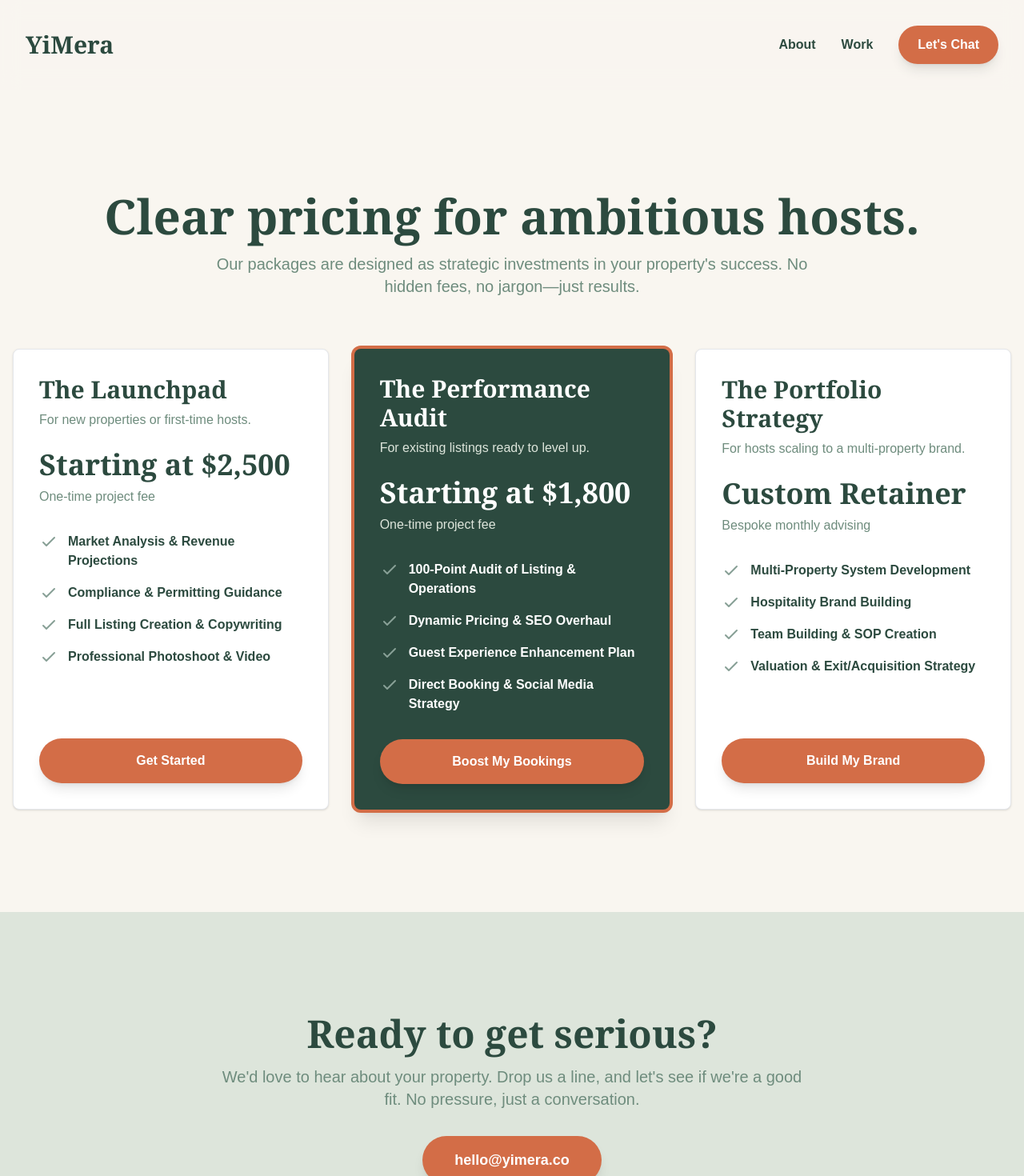
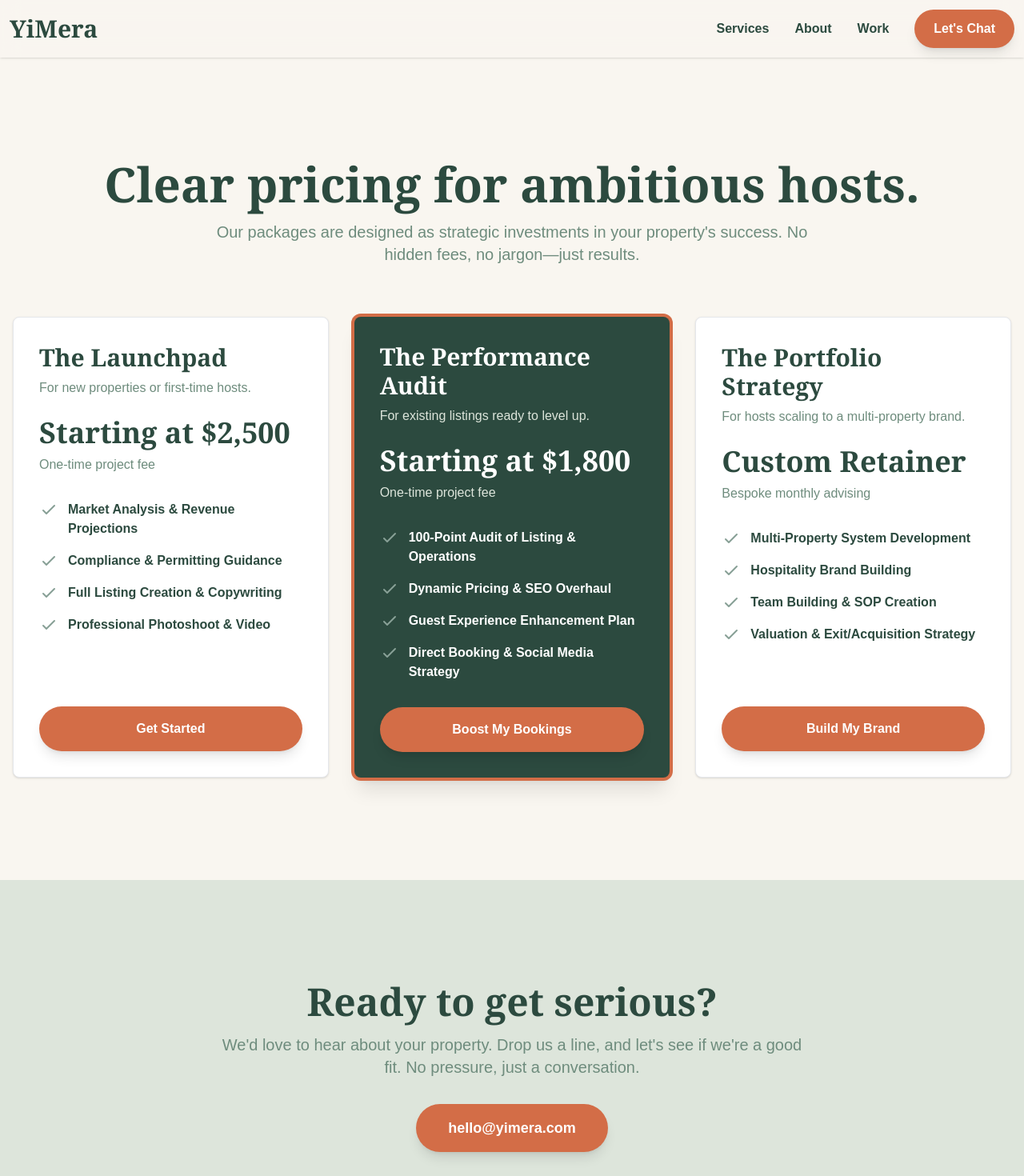
Before and after one commit to sunjunmian/yimera, a Next.js app: page /pricing in a window 1280 px wide. Shown: the top 1470 px of the page at 80% size. Built offline with nearby package versions, Linux system fonts and the light colour scheme.

Commit message:
Save latest website updates

```diff
--- /dev/null
+++ b/components/Header.js
@@ -0,0 +1,50 @@
+import { useState } from 'react';
+import Link from 'next/link';
+
+export default function Header() {
+  const [isMenuOpen, setIsMenuOpen] = useState(false);
+
+  return (
+    <>
+      <header className="sticky top-0 left-0 w-full z-30 p-3 bg-[#F9F6F0]/80 backdrop-blur-md shadow-sm">
+        <div className="container mx-auto flex justify-between items-center">
+          <Link href="/" className="font-serif text-3xl font-bold text-[#2C4A3F]">YiMera
+          </Link>
+
+          {/* Desktop Navigation */}
+          <nav className="hidden md:flex items-center space-x-8">
+            <a href="/#services" className="text-[#2C4A3F] font-semibold hover:text-[#D36D47] transition">Services</a>
+            <a href="/#about" className="text-[#2C4A3F] font-semibold hover:text-[#D36D47] transition">About</a>
+            <a href="/#portfolio" className="text-[#2C4A3F] font-semibold hover:text-[#D36D47] transition">Work</a>
+            <a href="#contact" className="bg-[#D36D47] text-white font-bold py-3 px-6 rounded-full hover:opacity-90 transition shadow-lg">Let&apos;s Chat</a>
+          </nav>
+
+          {/* Hamburger Button */}
+          <button
+            className="md:hidden z-50"
+            onClick={() => setIsMenuOpen(!isMenuOpen)}
+            aria-label="Toggle menu"
+          >
+            <div className="w-6 h-6 flex flex-col justify-around">
+              <span className={`block w-full h-0.5 bg-[#2C4A3F] transition-transform duration-300 ${isMenuOpen ? 'rotate-45 translate-y-[5px]' : ''}`}></span>
+              <span className={`block w-full h-0.5 bg-[#2C4A3F] transition-opacity duration-300 ${isMenuOpen ? 'opacity-0' : ''}`}></span>
+              <span className={`block w-full h-0.5 bg-[#2C4A3F] transition-transform duration-300 ${isMenuOpen ? '-rotate-45 -translate-y-[5px]' : ''}`}></span>
+            </div>
+          </button>
+        </div>
+      </header>
+
+      {/* Mobile Menu Overlay */}
+      <div
+        className={`fixed inset-0 bg-[#F9F6F0] z-20 transform transition-transform duration-500 ease-in-out ${isMenuOpen ? 'translate-y-0' : '-translate-y-full'}`}
+      >
+        <nav className="flex flex-col items-center justify-center h-full space-y-8 text-2xl">
+          <a href="/#services" className="text-[#2C4A3F] font-semibold hover:text-[#D36D47] transition" onClick={() => setIsMenuOpen(false)}>Services</a>
+          <a href="/#about" className="text-[#2C4A3F] font-semibold hover:text-[#D36D47] transition" onClick={() => setIsMenuOpen(false)}>About</a>
+          <a href="/#portfolio" className="text-[#2C4A3F] font-semibold hover:text-[#D36D47] transition" onClick={() => setIsMenuOpen(false)}>Work</a>
+          <a href="#contact" className="bg-[#D36D47] text-white font-bold py-4 px-8 rounded-full hover:opacity-90 transition shadow-lg" onClick={() => setIsMenuOpen(false)}>Let&apos;s Chat</a>
+        </nav>
+      </div>
+    </>
+  );
+}
--- a/pages/index.js
+++ b/pages/index.js
@@ -8,6 +8,7 @@ import { useInView } from 'react-intersection-observer';
 import { useEffect } from 'react';
 import Link from 'next/link'; // Import the Link component
 import Image from 'next/image'; // Add this line
+import Header from '../components/Header'; // Import the new Header component
 
 
 // Helper component for SVG icons to keep the code clean
@@ -53,18 +54,7 @@ export default function YiMeraHome() {
   return (
     // Main container with the off-white background color
     <div className="bg-[#F9F6F0] text-[#2C4A3F]">
-      {/* Header */}
-      <header className="absolute top-0 left-0 w-full z-10 p-8">
-        <div className="container mx-auto flex justify-between items-center">
-          <h1 className="font-serif text-3xl font-bold text-[#2C4A3F]">YiMera</h1>
-          <nav className="hidden md:flex items-center space-x-8">
-            <Link href="#services" className="text-[#2C4A3F] font-semibold hover:text-[#D36D47] transition">Services</Link>
-            <Link href="#about" className="text-[#2C4A3F] font-semibold hover:text-[#D36D47] transition">About</Link>
-            <Link href="#portfolio" className="text-[#2C4A3F] font-semibold hover:text-[#D36D47] transition">Work</Link>
-            <Link href="#contact" className="bg-[#D36D47] text-white font-bold py-3 px-6 rounded-full hover:opacity-90 transition shadow-lg">Let&apos;s Chat</Link>
-          </nav>
-        </div>
-      </header>
+    <Header />
 
       <main>
         {/* Hero Section - Corrected Layout */}
@@ -78,7 +68,7 @@ export default function YiMeraHome() {
                         transition={{ duration: 0.8, delay: 0.2, ease: "easeOut" }}
                         className="font-serif text-5xl md:text-6xl font-bold leading-tight mb-6"
                     >
-                        Turn your Short Term Rental into a Long Term Asset.
+                        Turn Short Term Rentals into Long Term Assets.
                     </motion.h2>
                     <motion.p
                         initial={{ opacity: 0, y: 40 }}
@@ -86,7 +76,7 @@ export default function YiMeraHome() {
                         transition={{ duration: 0.8, delay: 0.4, ease: "easeOut" }}
                         className="text-xl md:text-2xl max-w-xl text-[#6E8C7D] mb-8"
                     >
-                        A creative consultancy for short-term rental owners who think like investors. We turn good listings into great businesses.
+                        A platform agnostic consultancy for short-term rental owners who think like investors. We turn good listings into great businesses.
                     </motion.p>
                      <motion.div
                         initial={{ opacity: 0, y: 40 }}
@@ -166,8 +156,8 @@ export default function YiMeraHome() {
             <AnimatedSection>
               <div className="text-left">
                 <h3 className="font-serif text-4xl md:text-5xl font-bold mb-6">Where the Left Brain Meets the Right Brain.</h3>
-                <p className="text-lg text-[#6E8C7D] mb-4">Most consultants are either creatives who don&quot;t get the numbers, or data nerds who miss the magic. We think that&quot;s a false choice.</p>
-                <p className="text-lg">YiMera was founded on a simple idea: what if you combined a <span className="font-bold text-[#D36D47]">top real estate photographer and Airbnb Lux inspector&quot;s eye for detail</span> with a <span className="font-bold text-[#D36D47]">seasoned business and marketing executive&quot;s strategic mind?</span> You get us - savvy business strategy with epic storytelling.</p>
+                <p className="text-lg text-[#6E8C7D] mb-4">Fuse data with creative magic, local market insights and business acumen.</p>
+                <p className="text-lg">YiMera was founded on a simple idea: what if you combined a <span className="font-bold text-[#D36D47]">top real estate photographer and Airbnb Lux inspector&apos;s keen eyes</span> with a <span className="font-bold text-[#D36D47]">seasoned business executive and marketing professor&apos;s strategic mind?</span> You get us - savvy strategy with epic storytelling.</p>
               </div>
             </AnimatedSection>
             <AnimatedSection delay={0.2}>
@@ -207,8 +197,8 @@ export default function YiMeraHome() {
                 <AnimatedSection>
                     <h3 className="font-serif text-4xl md:text-5xl font-bold mb-4">Ready to get serious?</h3>
                     <p className="text-lg md:text-xl text-[#6E8C7D] mb-8">We&apos;d love to hear about your property. Drop us a line, and let&apos;s see if we&apos;re a good fit. No pressure, just a conversation.</p>
-                    <Link href="mailto:hello@yimera.co" className="inline-block bg-[#D36D47] text-white font-bold py-4 px-10 rounded-full hover:opacity-90 transition shadow-lg text-lg">
-                      hello@yimera.co
+                    <Link href="mailto:hello@yimera.com" className="inline-block bg-[#D36D47] text-white font-bold py-4 px-10 rounded-full hover:opacity-90 transition shadow-lg text-lg">
+                      hello@yimera.com
                     </Link>
                 </AnimatedSection>
             </div>
--- a/pages/pricing.js
+++ b/pages/pricing.js
@@ -1,5 +1,6 @@
 import { motion } from 'framer-motion';
 import Link from 'next/link';
+import Header from '../components/Header'; // Import the new Header component
 
 // Re-using the CheckIcon component
 const CheckIcon = ({ className }) => (
@@ -11,17 +12,7 @@ const CheckIcon = ({ className }) => (
 export default function PricingPage() {
   return (
     <div className="bg-[#F9F6F0] text-[#2C4A3F]">
-      {/* Header */}
-      <header className="sticky top-0 bg-[#F9F6F0]/80 backdrop-blur-md z-20 p-8">
-        <div className="container mx-auto flex justify-between items-center">
-          <Link href="/" className="font-serif text-3xl font-bold text-[#2C4A3F] cursor-pointer">YiMera</Link>
-          <nav className="hidden md:flex items-center space-x-8">
-            <Link href="/#about" className="text-[#2C4A3F] font-semibold hover:text-[#D36D47] transition">About</Link>
-            <Link href="/#portfolio" className="text-[#2C4A3F] font-semibold hover:text-[#D36D47] transition">Work</Link>
-            <Link href="#contact" className="bg-[#D36D47] text-white font-bold py-3 px-6 rounded-full hover:opacity-90 transition shadow-lg">Let&apos;s Chat</Link>
-          </nav>
-        </div>
-      </header>
+      <Header />
 
       <main>
         {/* Pricing Section */}
@@ -86,8 +77,8 @@ export default function PricingPage() {
             <div className="container mx-auto text-center max-w-3xl px-4">
                 <h3 className="font-serif text-4xl md:text-5xl font-bold mb-4">Ready to get serious?</h3>
                 <p className="text-lg md:text-xl text-[#6E8C7D] mb-8">We&apos;d love to hear about your property. Drop us a line, and let&apos;s see if we&apos;re a good fit. No pressure, just a conversation.</p>
-                <Link href="mailto:hello@yimera.co" className="inline-block bg-[#D36D47] text-white font-bold py-4 px-10 rounded-full hover:opacity-90 transition shadow-lg text-lg">
-                  hello@yimera.co
+                <Link href="mailto:hello@yimera.com" className="inline-block bg-[#D36D47] text-white font-bold py-4 px-10 rounded-full hover:opacity-90 transition shadow-lg text-lg">
+                  hello@yimera.com
                 </Link>
             </div>
         </section>
```
